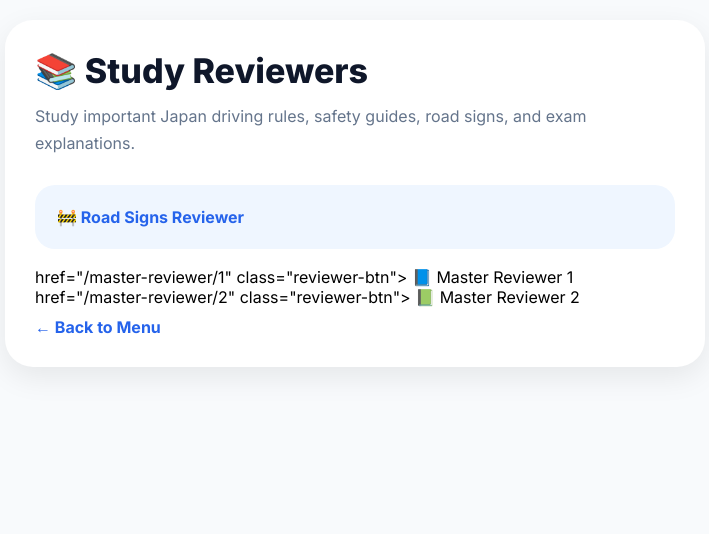
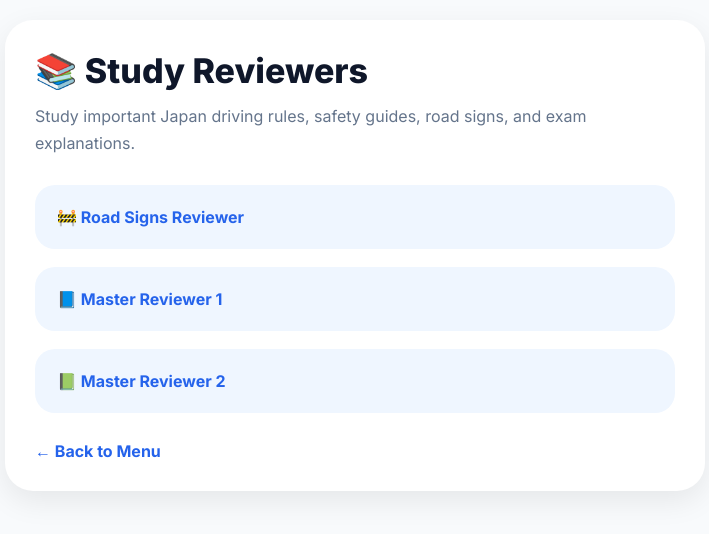
Before and after one commit to mrock1017/driving-test-app, a Flask app: template templates/reviewer_hub.html in a window 1280 px wide. Shown: the top 534 px of the page, without its empty margins (285-994 px from the left). Run offline with Flask 3, Linux system fonts and the light colour scheme; the template is opened without the code that fills it, so the values that code supplies are empty.

Commit message:
Update reviewer

```diff
--- a/templates/reviewer_hub.html
+++ b/templates/reviewer_hub.html
@@ -142,19 +142,17 @@ body{
 
             🚧 Road Signs Reviewer
 
-        </a>
+        <a href="/master-reviewer/1"
+            class="reviewer-btn">
 
-        href="/master-reviewer/1"
-           class="reviewer-btn">
-
-           📘 Master Reviewer 1
+            📘 Master Reviewer 1
 
         </a>
 
-        href="/master-reviewer/2"
-           class="reviewer-btn">
+        <a href="/master-reviewer/2"
+            class="reviewer-btn">
 
-           📗 Master Reviewer 2
+            📗 Master Reviewer 2
 
         </a>
 
```
